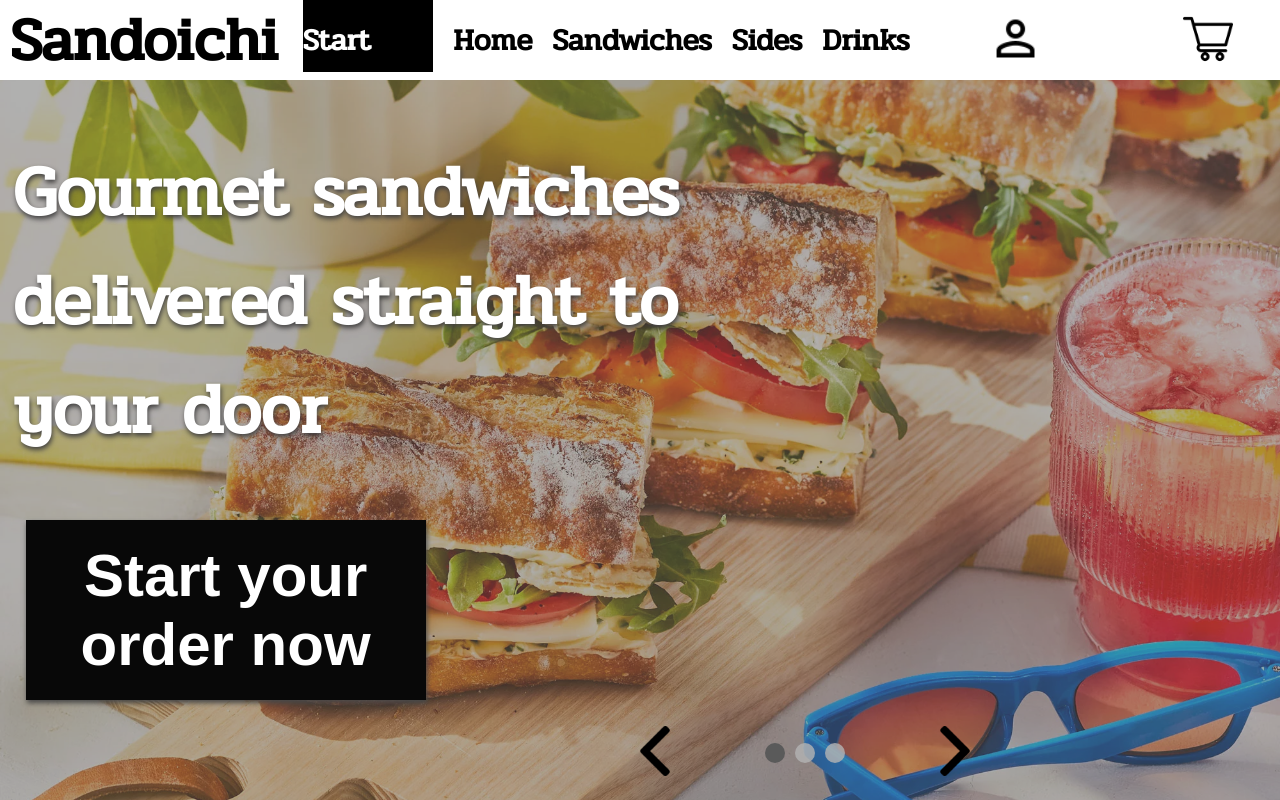
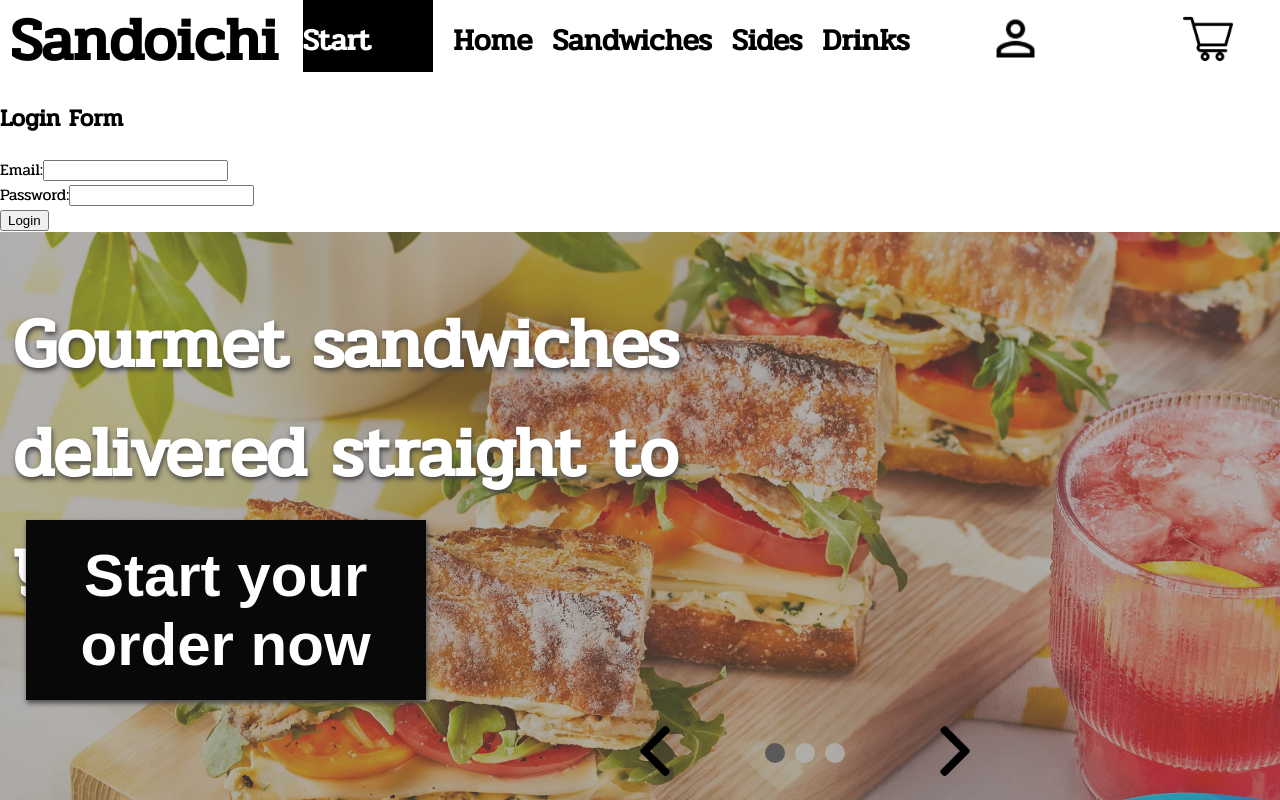
Before and after one commit to lukefowles/Sandoichi, a React (Create React App) app in the folder client-side/: page / in a window 1280 px wide. Shown: the top 800 px of the page. Built offline with nearby package versions, Linux system fonts and the light colour scheme; grey boxes are pictures that could not be loaded.

Commit message:
added login modal

```diff
--- a/client-side/package.json
+++ b/client-side/package.json
@@ -7,6 +7,7 @@
     "@testing-library/jest-dom": "^5.16.1",
     "@testing-library/react": "^12.1.2",
     "@testing-library/user-event": "^13.5.0",
+    "axios": "^0.25.0",
     "dotenv": "^16.0.0",
     "react": "^17.0.2",
     "react-dom": "^17.0.2",
--- /dev/null
+++ b/client-side/src/components/LoginModal.js
@@ -0,0 +1,46 @@
+import React from 'react'
+import {useState, useEffect} from 'react'
+
+function LoginModal({onLoginSubmit, showLogin}) {
+
+    const showLoginModal = showLogin ? "modal display-block" : "modal display-none"
+
+    const[email, setEmail] = useState("");
+    const[password, setPassword] = useState("")
+
+    const handleEmailChange = (event) => {
+        setEmail(event.target.value)
+    }
+
+    const handlePasswordChange = (event) => {
+        setPassword(event.target.value)
+    }
+
+    const handleFormSubmission = (event) => {
+        event.preventDefault();
+
+        onLoginSubmit(email, password)
+
+        setEmail("")
+        setPassword("")
+    }
+
+    return (
+    <div className={showLoginModal}>
+        <h2>Login Form</h2>
+        <form onSubmit={handleFormSubmission}>
+            <div className = "form-element">
+                <label htmlFor="email">Email:</label>
+                <input type="text" id="email" value={email} onChange={handleEmailChange} />
+            </div>
+            <div className = "form-element">
+                <label htmlFor="password">Password:</label>
+                <input type="text" id="password" value={password} onChange={handlePasswordChange} />
+            </div>
+            <input type="submit" value="Login"/>
+        </form>
+    </div>
+    )
+}
+
+export default LoginModal;
--- a/client-side/src/components/NavBar.js
+++ b/client-side/src/components/NavBar.js
@@ -3,8 +3,9 @@ import shoppingCart from "../img/img/shopping-cart.png"
 import userIcon from "../img/img/outline_person_outline_black_48dp.png"
 import {links} from "../data/data"
 import {Link} from "react-router-dom"
+import {useState, useEffect} from 'react'
 
-function NavBar() {
+function NavBar({changeShowLogin}) {
 
   const sandwichLink = links[1];
   const homeLink = links[0];
@@ -19,7 +20,7 @@ function NavBar() {
             <a className='nav-item' href={link.url} key={link.id}><h2>{link.text}</h2></a>
           )
         })}
-        <button className="nav-item"><img className=".nav-item"src={userIcon} alt="login" width="57"/></button>
+        <button className="nav-item" onClick={changeShowLogin}><img className=".nav-item"src={userIcon} alt="login" width="57"/></button>
         <button className="nav-item"><Link to="/cart" ><img src={shoppingCart} alt="cart" width="50"/></Link></button>
         </div>
       </nav>
--- a/client-side/src/containers/MainPage.js
+++ b/client-side/src/containers/MainPage.js
@@ -5,11 +5,37 @@ import NavBar from "../components/NavBar"
 import LandingPage from './LandingPage';
 import ProductPage from './ProductPage';
 import Footer from '../components/Footer';
+import {useState, useEffect} from 'react';
+import LoginModal from '../components/LoginModal'
+import axios from 'axios'
 
 function MainPage() {
 
+  //State to monitor login modal
+  const[showLogin, setShowLogin] = useState(false);
+
+  //Function which changes the state of login modal
+  function changeShowLogin() {
+    setShowLogin(!showLogin)
+    console.log('works')
+  }
+
+  //Function to handle login submit
+  function onLoginSubmit(email, password) {
+    axios.post('http://localhost:5000/users/login',
+    {
+      "email": email,
+      "password": password
+
+    })
+    .then((result) => {localStorage.setItem('token', result.headers['auth-token'])
+    console.log(result.body)})
+    .catch((err) => alert(err.response.data))
+  }
+
   return <>
-    <NavBar/>
+    <NavBar changeShowLogin={changeShowLogin}/>
+    <LoginModal onLoginSubmit={onLoginSubmit} showLogin={showLogin}/>
     <section className="landing-page" id="landing-page">
       <LandingPage/>
     </section>
```
Also changed, not shown: 1 other file (tests, documents, lock files or other folders).
